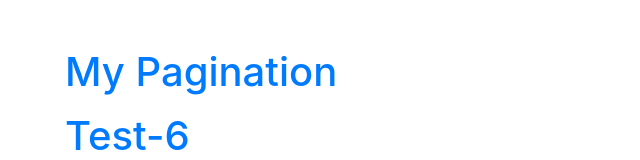
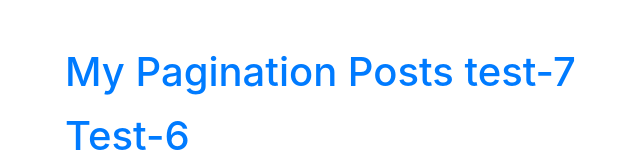
Before and after one commit to gurungbjta/pagination-react, a React (Create React App) app: page / in a window 1280 px wide. Shown: the top 160 px of the page, without its empty margins (20-660 px from the left). Built offline with nearby package versions, Linux system fonts and the light colour scheme; no server answers.

Commit message:
test 7 II

```diff
--- a/src/App.js
+++ b/src/App.js
@@ -31,7 +31,7 @@
 
   return (
     <div className="container mt-5">
-      <h1 className="text-primary mb-3">My Pagination</h1>
+      <h1 className="text-primary mb-3">My Pagination Posts test-7</h1>
       <h1 className="text-primary mb-3">Test-6</h1>
       <Posts posts={currPosts} loading={loading} />
       <Pagination postsPerPage={postsPerPage} totalPosts={posts.length} changePageNum={changePageNum} />
```
